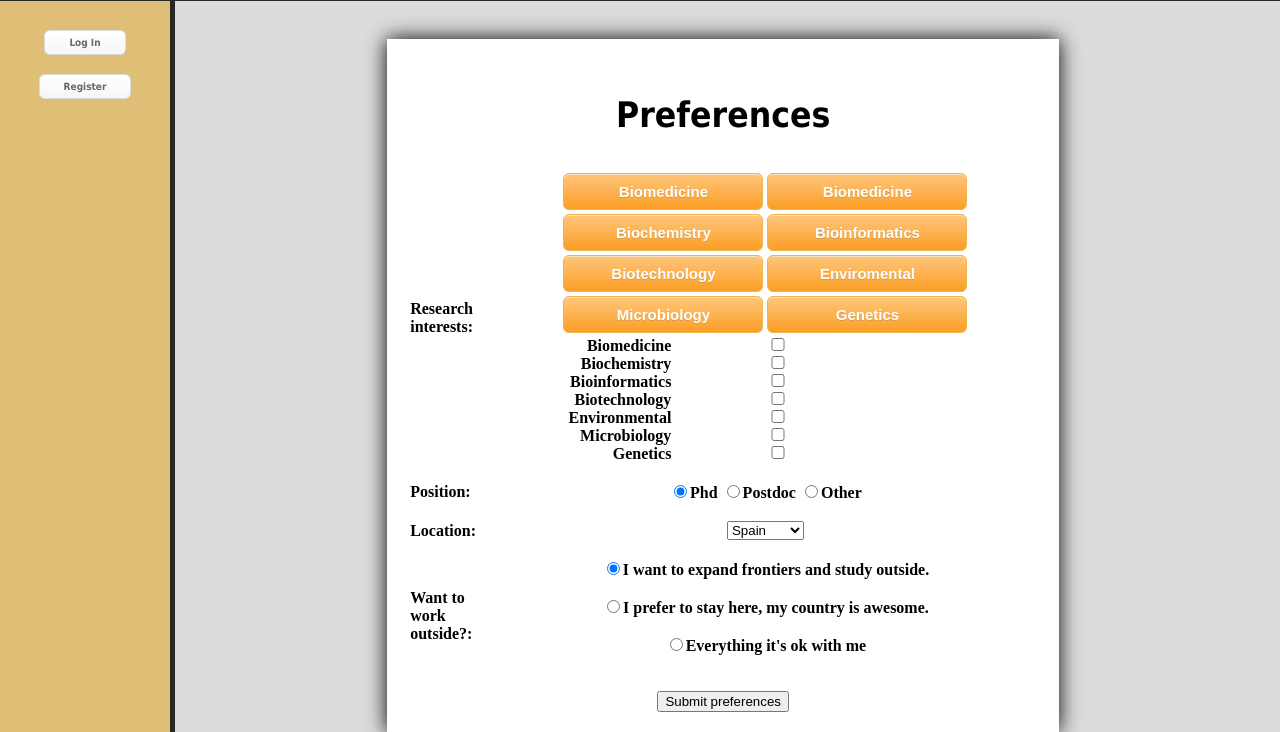
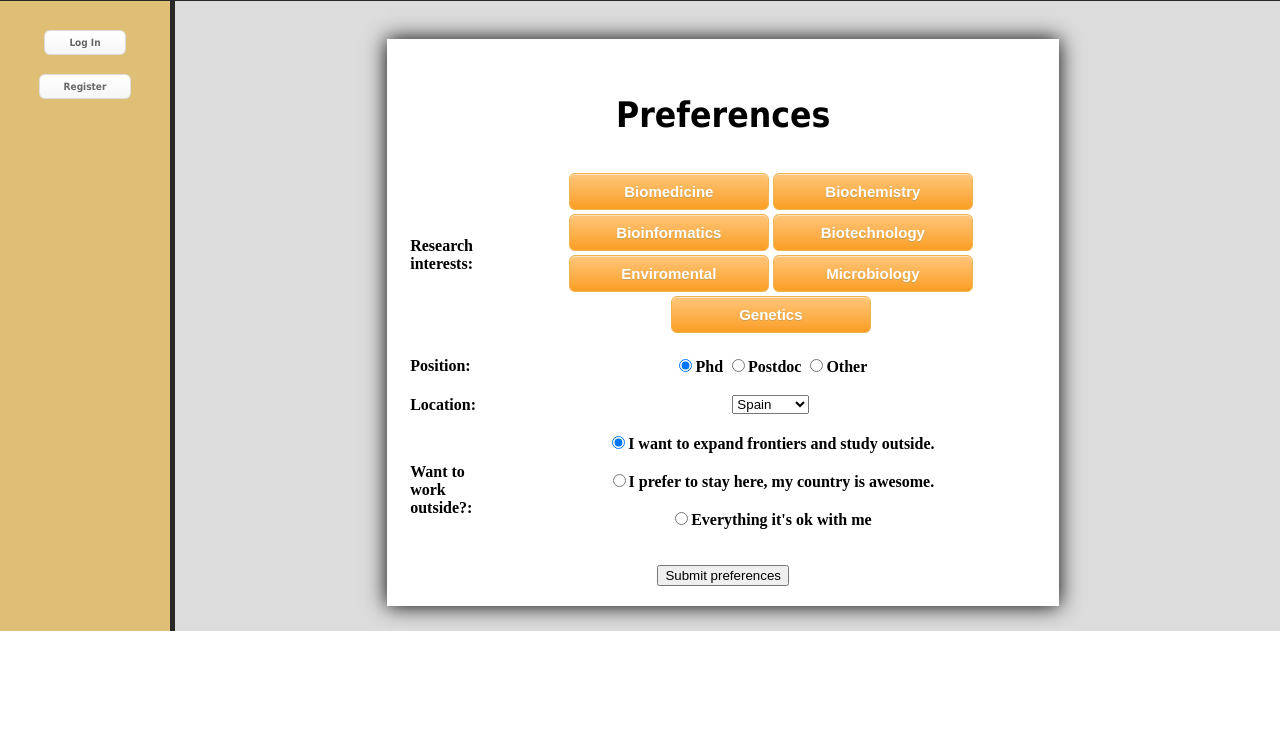
Before and after one commit to cescgina/what_next_bio, a PHP site: page /preferences_form.php in a window 1280 px wide. Shown: the part 169-901 px from the top of the page. After the commit the page ends 800 px from the top, so only its background shows below. Run offline with PHP 8.4, Linux system fonts and the light colour scheme.

Commit message:
Modified preferences

```diff
--- a/web_design/preferences_form.php
+++ b/web_design/preferences_form.php
@@ -116,47 +116,42 @@ body {
                </div>
                <div id="ck-button">
                  <label>
-                   <input type="checkbox" name="tag" value="biomed"><span>Biomedicine</span>
+                   <input type="checkbox" name="tag" value="biochem"><span>Biochemistry</span>
                  </label>
                </div>
                <div id="ck-button">
                  <label>
-                   <input type="checkbox" name="tag" value="biomed"><span>Biochemistry</span>
+                   <input type="checkbox" name="tag" value="bioinfo"><span>Bioinformatics</span>
                  </label>
                </div>
                <div id="ck-button">
                  <label>
-                   <input type="checkbox" name="tag" value="biomed"><span>Bioinformatics</span>
+                   <input type="checkbox" name="tag" value="biotech"><span>Biotechnology</span>
                  </label>
                </div>
                <div id="ck-button">
                  <label>
-                   <input type="checkbox" name="tag" value="biomed"><span>Biotechnology</span>
+                   <input type="checkbox" name="tag" value="bioenv"><span>Enviromental</span>
                  </label>
                </div>
                <div id="ck-button">
                  <label>
-                   <input type="checkbox" name="tag" value="biomed"><span>Enviromental</span>
+                   <input type="checkbox" name="tag" value="biomicro"><span>Microbiology</span>
                  </label>
                </div>
                <div id="ck-button">
                  <label>
-                   <input type="checkbox" name="tag" value="biomed"><span>Microbiology</span>
+                   <input type="checkbox" name="tag" value="biogen"><span>Genetics</span>
                  </label>
                </div>
-               <div id="ck-button">
-                 <label>
-                   <input type="checkbox" name="tag" value="biomed"><span>Genetics</span>
-                 </label>
-               </div>
-               <label for="biomed">Biomedicine</label> <input type="checkbox" name="tag[]" id="biomed" value="Biomedicine">
+<!--               <label for="biomed">Biomedicine</label> <input type="checkbox" name="tag[]" id="biomed" value="Biomedicine">
                <label for="biochem">Biochemistry</label> <input type="checkbox" name="tag[]" id="biochem" value="Biochemistry">
                <label for="bioinfo">Bioinformatics</label> <input type="checkbox" name="tag[]" id="bioinfo" value="Bioinformatics">
                <label for="biotech">Biotechnology</label> <input type="checkbox" name="tag[]" id="biotech" value="Biotechnology">
                <label for="biotech">Environmental</label> <input type="checkbox" name="tag[]" id="bioenv" value="Environmental">
                  <label for="biomicro">Microbiology</label> <input type="checkbox" name="tag[]" id="biomicro" value="Microbiology">
                <label for="biogen">Genetics</label> <input type="checkbox" name="tag[]" id="biogen" value="Genetics">
-             </td>
+-->          </td>
            </tr>
            <tr class="spaceUnder">
              <td align="left">Position:</td>
```
